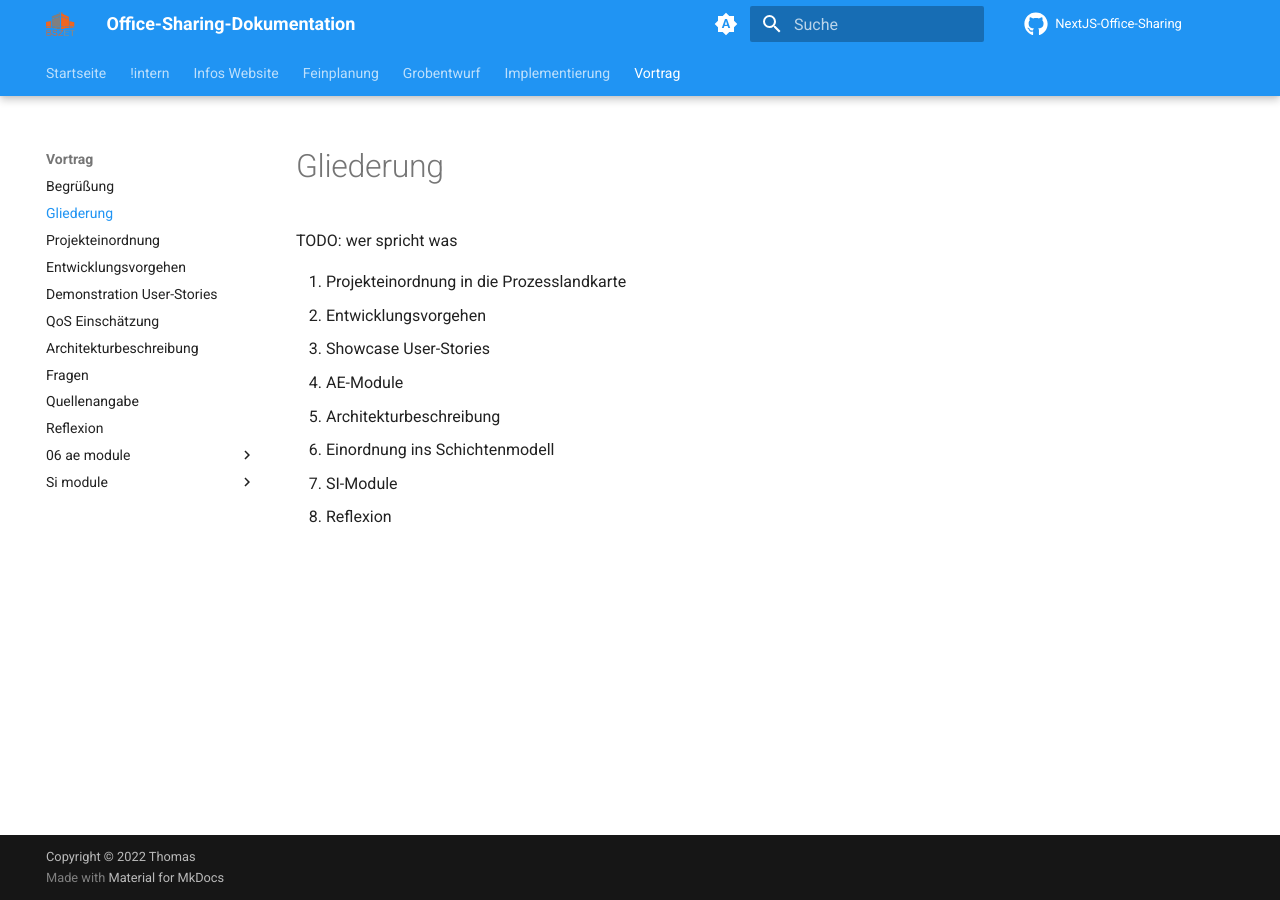
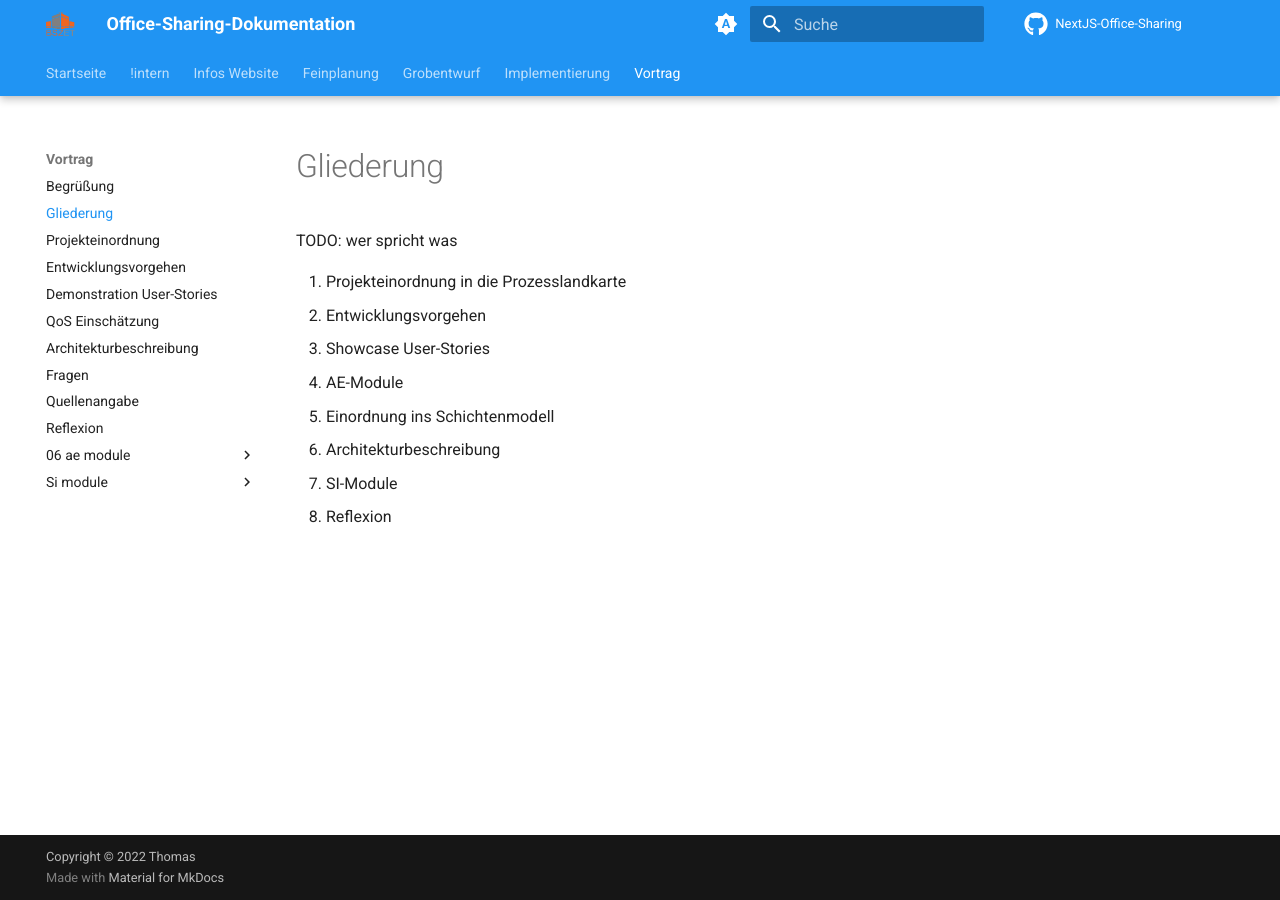
Before and after one commit to gz-bad-erzland-p2/Dokumentation, an MkDocs documentation site: the page built from docs/vortrag/02_gliederung.md, in a window 1280 px wide. Built offline with MkDocs 1.6.1 and Material for MkDocs 9.7.7, drawn with Linux system fonts in a browser that asks for light colours; comment, search, counter and statistics services are not loaded.

```diff
--- a/docs/vortrag/02_gliederung.md
+++ b/docs/vortrag/02_gliederung.md
@@ -6,7 +6,7 @@ TODO: wer spricht was
 2. Entwicklungsvorgehen
 3. Showcase User-Stories
 4. AE-Module
-5. Architekturbeschreibung
-6. Einordnung ins Schichtenmodell
+5. Einordnung ins Schichtenmodell
+6. Architekturbeschreibung
 7. SI-Module
 8. Reflexion
```
